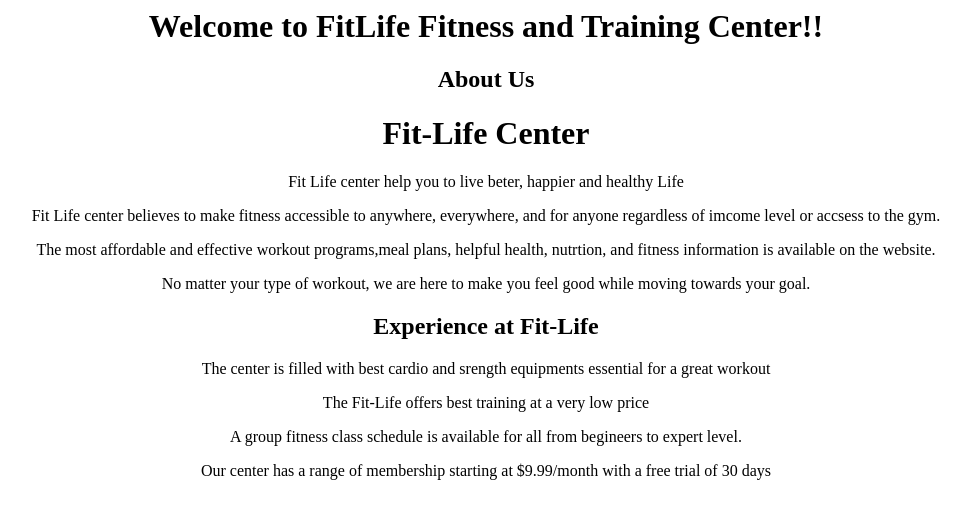
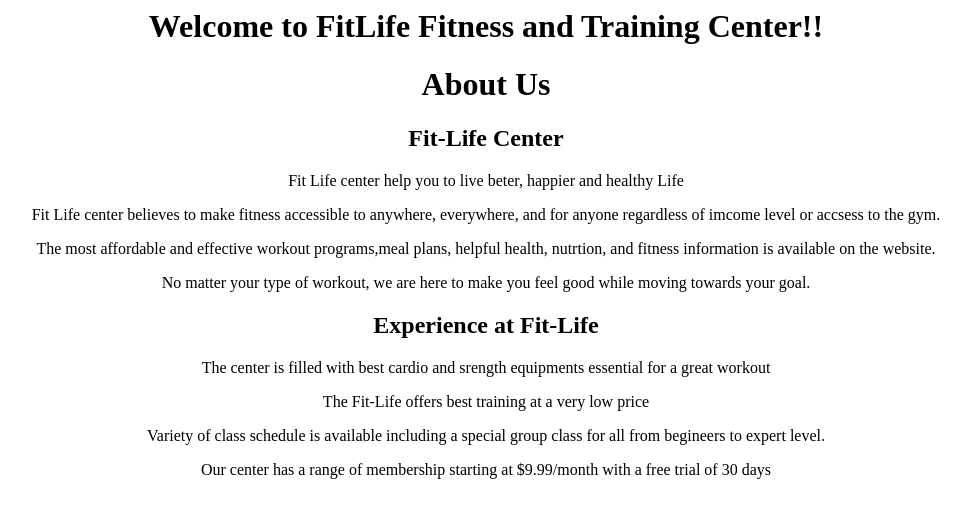
Before and after one commit to wsjjzwsjjz/FitLife-Center, a plain HTML site: page about.html in a window 1280 px wide. Shown: the whole page, without its empty margins (154-1125 px from the left). Drawn offline with Linux system fonts and the light colour scheme.

Commit message:
commit about.html

```diff
--- a/about.html
+++ b/about.html
@@ -6,8 +6,8 @@
 </head>
 <body>
     <h1 style="text-align: center;">Welcome to FitLife Fitness and Training Center!!</h1>
-    	<h2 style="text-align: center;">About Us</h2>
-        <h1 style="text-align: center;">Fit-Life Center</h1>
+    	<h1 style="text-align: center;">About Us</h1>
+        <h2 style="text-align: center;">Fit-Life Center</h2>
 <div class="intro_about" style="text-align: center;">
     <p>Fit Life center help you to live beter, happier and healthy Life</p>
     <p>Fit Life center believes to make fitness accessible to anywhere, everywhere, and for anyone regardless of imcome level or accsess to the gym.</p>
@@ -18,7 +18,7 @@
 <div class="about_experience" style="text-align: center;">
         <p>The center is filled with best cardio and srength equipments essential for a great workout</p>
         <p>The Fit-Life offers best training at a very low price</p>
-        <p>A group fitness class schedule is available for all from begineers to expert level.</p>
+        <p>Variety of class schedule is available including a special group class for all from begineers to expert level.</p>
         <p>Our center has a range of membership starting at $9.99/month with a free trial of 30 days</p>
 </div>
 
```
